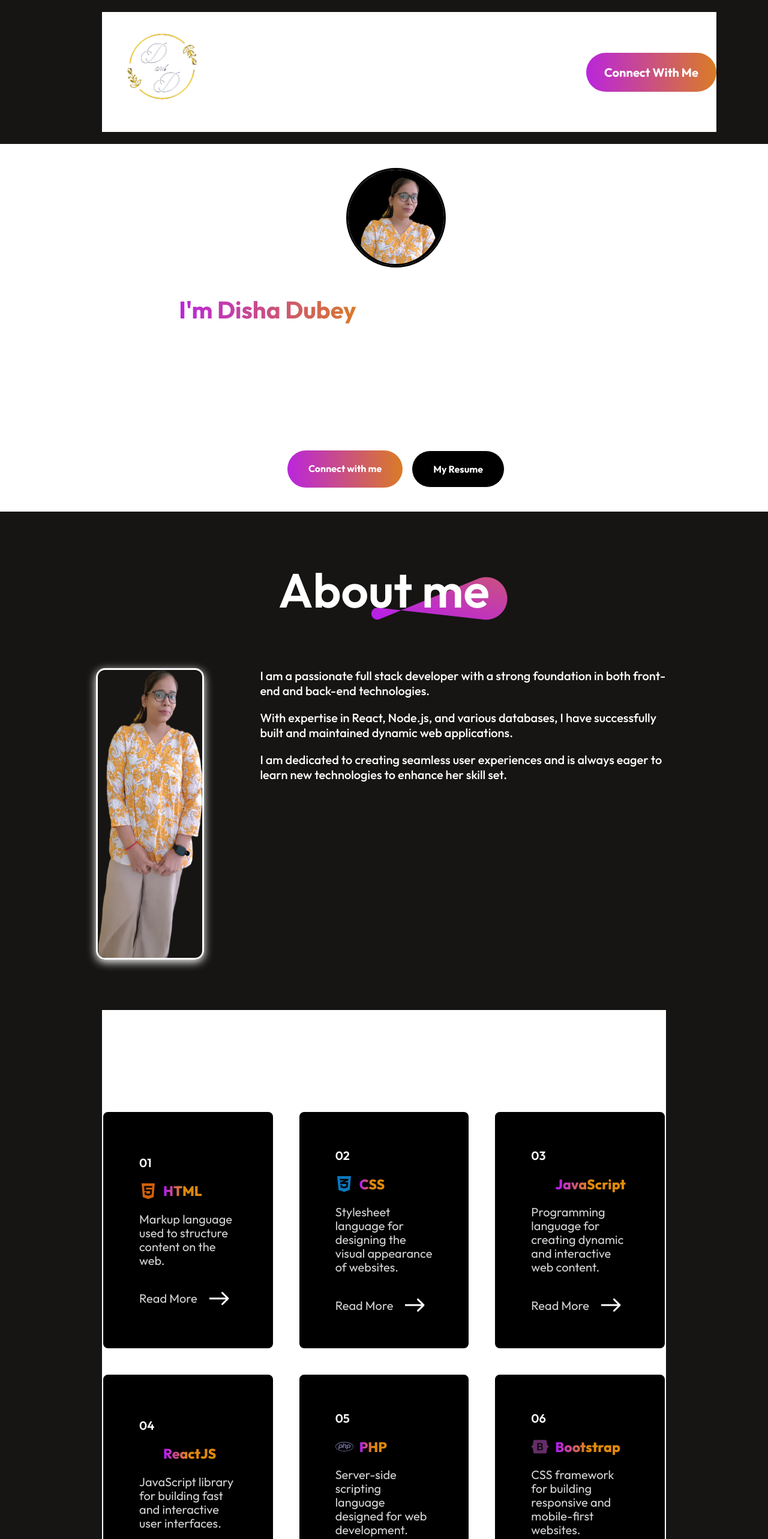
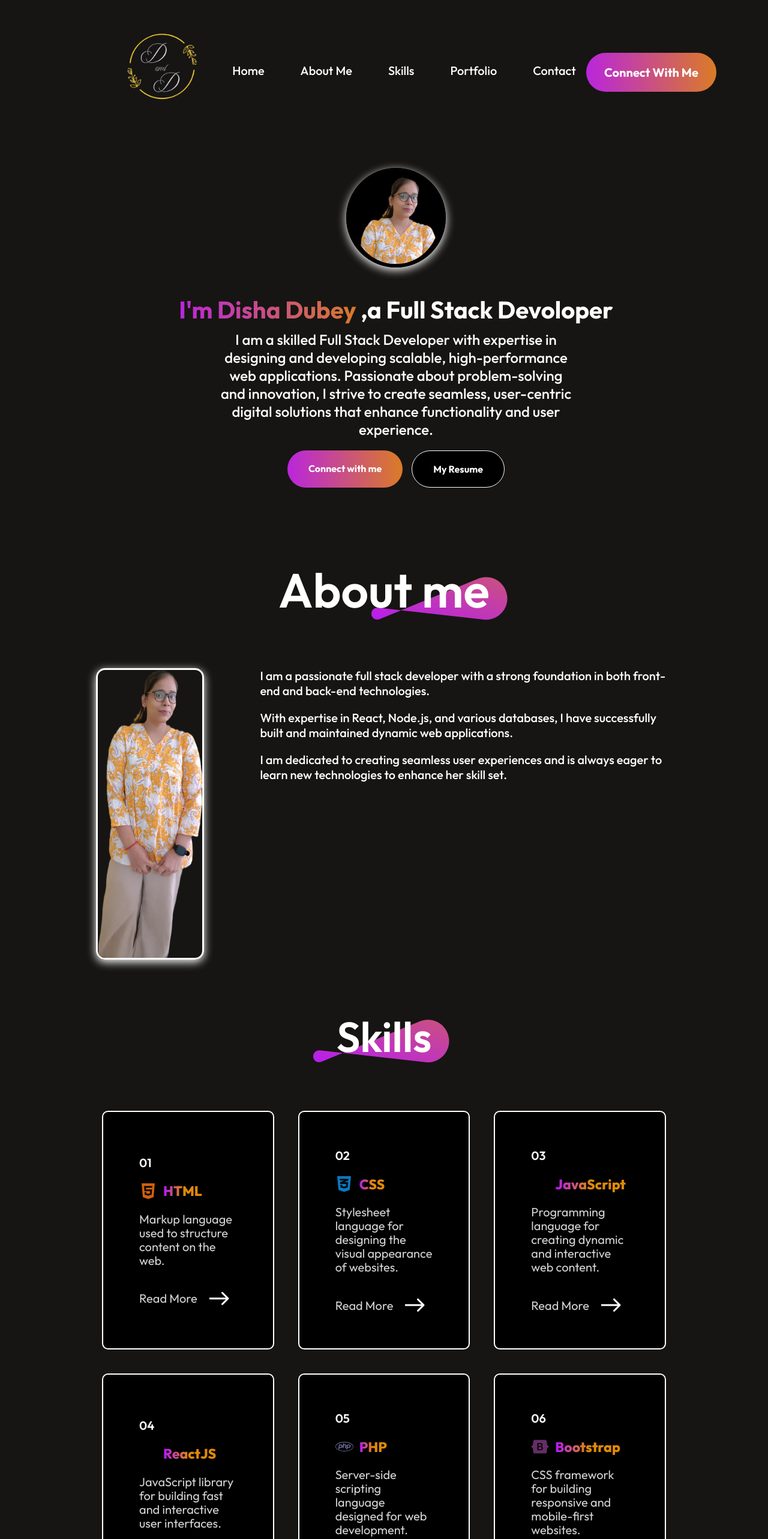
Before and after one commit to dishadube/Portfolio, a React (Vite) app: page / in a window 1280 px wide. Shown: the top 2566 px of the page at 60% size. Built offline with nearby package versions, Linux system fonts and the light colour scheme.

Commit message:
fixed the aspect ration for mobile

```diff
--- a/src/Components/Footer/Footer.css
+++ b/src/Components/Footer/Footer.css
@@ -6,7 +6,7 @@
   padding: 40px 20px 20px;
   font-family: 'Segoe UI', Tahoma, Geneva, Verdana, sans-serif;
   width: 100%;
-  background-color: white;
+
 
 }
 
--- a/src/Components/Hero/Hero.css
+++ b/src/Components/Hero/Hero.css
@@ -6,7 +6,7 @@
   text-align: center;
   padding: 40px 20px;
   width: 100%;
-  background-color: white;
+
 
 
 
--- a/src/Components/MyWork/MyWork.css
+++ b/src/Components/MyWork/MyWork.css
@@ -6,7 +6,7 @@
   margin: 0 auto;
   font-family: 'Segoe UI', Tahoma, Geneva, Verdana, sans-serif;
   color: #222;
-  background-color: wheat;
+
 }
 
 .mywork-title {
--- a/src/Components/Navbar/Navbar.css
+++ b/src/Components/Navbar/Navbar.css
@@ -19,7 +19,7 @@ body {
   justify-content: space-between;
   margin: 20px 170px;
   width: 80%;
-  background-color: white;
+
 }
 .nav-menu {
   display: flex;
--- a/src/Components/Services/Services.css
+++ b/src/Components/Services/Services.css
@@ -5,7 +5,7 @@
     justify-content: center;
     gap: 80px;
     margin: 80px 170px;
-    background-color: white;
+
 
 }
 
```
